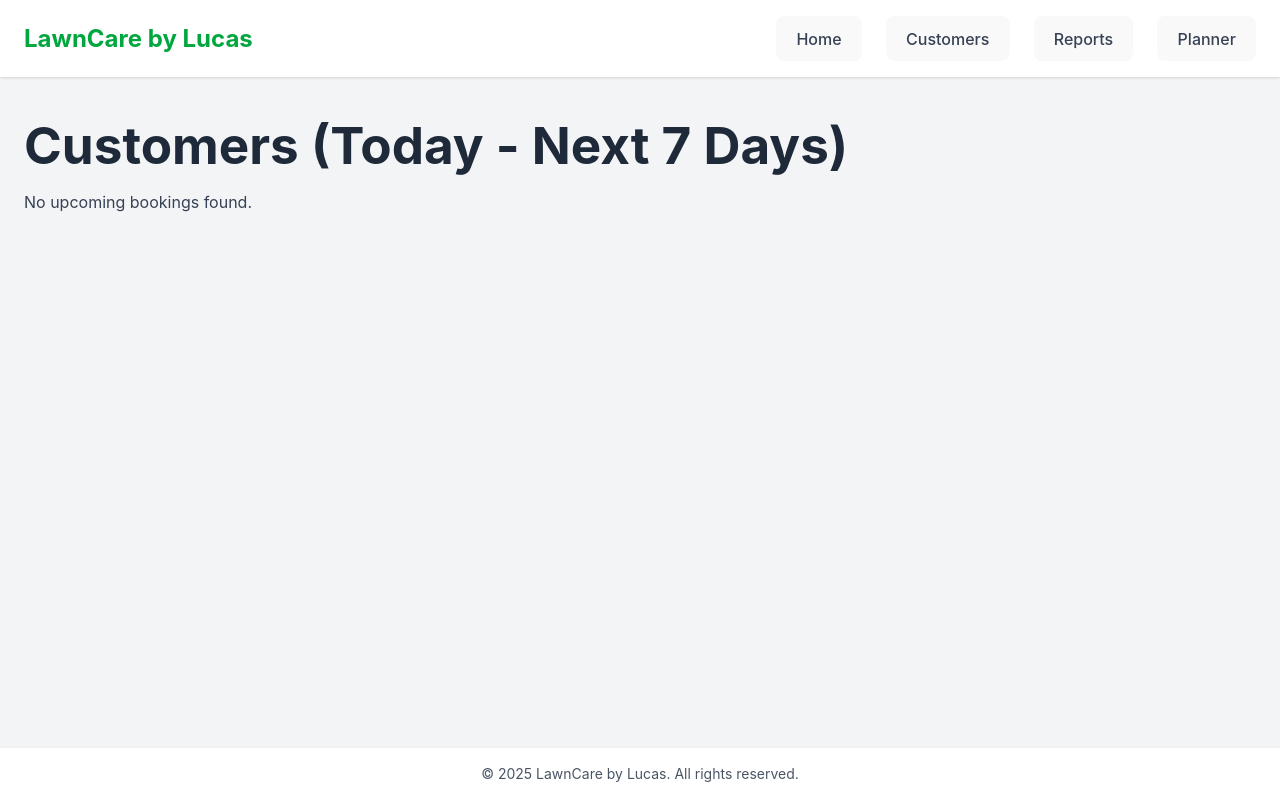
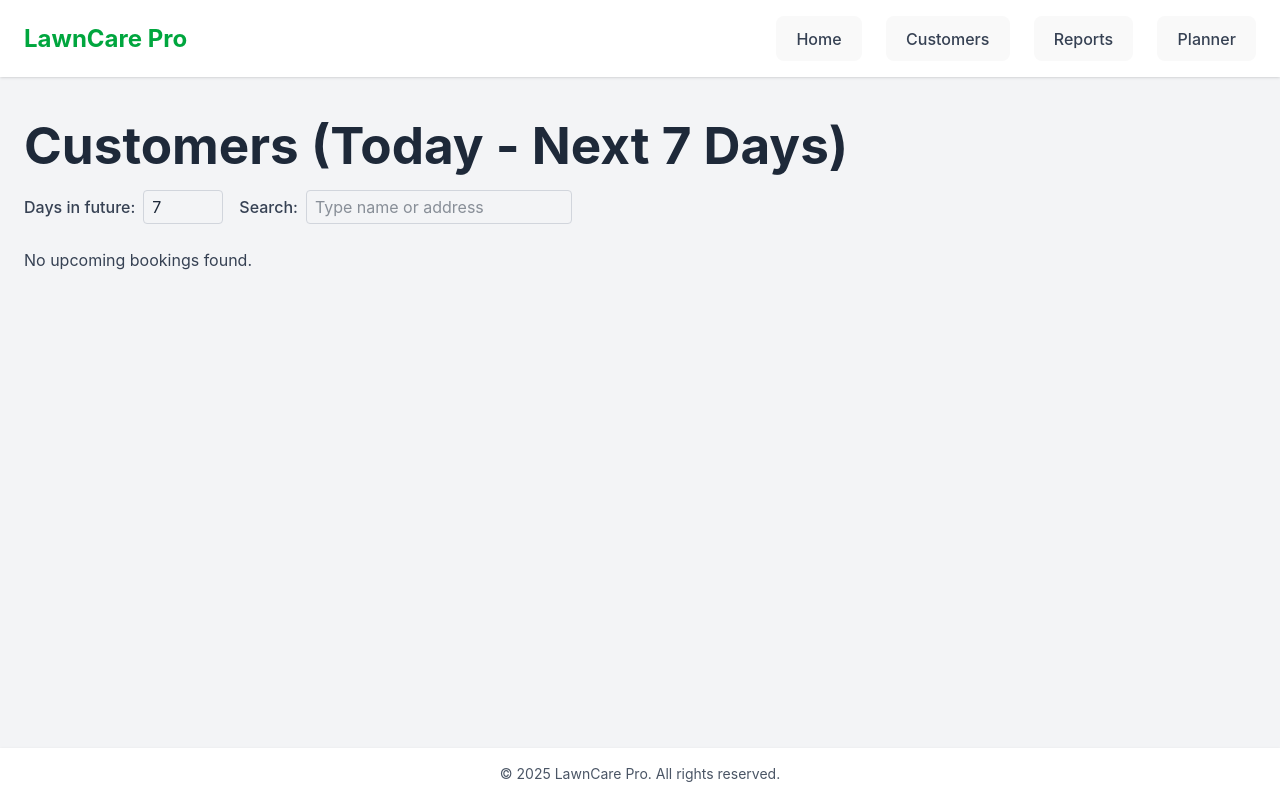
Before and after one commit to lucasr4200/LawncareWebsite, a React (Vite) app in the folder lawncare-website/: page /customers in a window 1280 px wide. Built offline with nearby package versions, Linux system fonts and the light colour scheme.

Commit message:
Added ExternalCustomerPage
Refactored the former CustomersPage to ExternalCustomerSite. This is because a new ineral CustomersPage was added. Customers can be searched for and viewed according to date, name and address.

```diff
--- a/lawncare-website/src/CustomersPage.jsx
+++ b/lawncare-website/src/CustomersPage.jsx
@@ -1,42 +1,71 @@
 import React, { useState, useEffect } from "react";
+import {useNavigate} from "react-router-dom";
 
 export default function CustomersPage() {
+    const navigate = useNavigate();
+    // Number of days in the future to display, default 7
+    const [futureDays, setFutureDays] = useState(7);
+
+    // The search term for names/addresses
+    const [searchTerm, setSearchTerm] = useState("");
+
+    // The final list of filtered bookings to display
     const [filteredBookings, setFilteredBookings] = useState([]);
 
     useEffect(() => {
+        // Whenever futureDays or searchTerm changes, re-filter the bookings
+        filterBookings();
+    }, [futureDays, searchTerm]);
+
+    // Grabs localStorage bookings, applies time range & searchTerm
+    const filterBookings = () => {
         const allBookings = JSON.parse(localStorage.getItem("bookings")) || [];
 
-        // Current date and time truncated to midnight
+        // 1) Filter by time range
         const today = new Date();
         today.setHours(0, 0, 0, 0);
 
-        // 7 days from now, also truncated to midnight
         const futureDate = new Date();
-        futureDate.setDate(futureDate.getDate() + 7);
+        futureDate.setDate(futureDate.getDate() + futureDays);
         futureDate.setHours(23, 59, 59, 999);
 
-        // Filter and sort
-        const inRange = allBookings.filter((booking) => {
-            const bookingDate = new Date(booking.time); // e.g. "2025-02-10T15:15"
+        let inRange = allBookings.filter((booking) => {
+            const bookingDate = new Date(booking.time);
             return bookingDate >= today && bookingDate <= futureDate;
         });
 
-        // Sort by date and time ascending
-        inRange.sort((a, b) => new Date(a.time) - new Date(b.time));
+        // 2) Filter by name/address search (case-insensitive)
+        const lowerSearch = searchTerm.toLowerCase();
+        let searched = inRange.filter((booking) => {
+            // Combine name + address match in one condition
+            return (
+                booking.name.toLowerCase().includes(lowerSearch) ||
+                booking.address.toLowerCase().includes(lowerSearch)
+            );
+        });
 
-        setFilteredBookings(inRange);
-    }, []);
+        // 3) Sort ascending by date/time
+        searched.sort((a, b) => new Date(a.time) - new Date(b.time));
 
+        setFilteredBookings(searched);
+    };
 
-    // Will add more filtering options along with the ability
-    // To view new time periods soon. Pricing integration will be tackled soon as well
+    // Handler for changing the futureDays input
+    const handleDaysChange = (e) => {
+        setFutureDays(Number(e.target.value));
+    };
+
+    // Handler for searching name/address
+    const handleSearchChange = (e) => {
+        setSearchTerm(e.target.value);
+    };
 
     return (
         <div className="min-h-screen bg-gray-100 flex flex-col">
             {/* Header */}
             <header className="bg-white shadow">
                 <div className="container mx-auto flex justify-between items-center py-4 px-6">
-                    <div className="text-2xl font-bold text-green-600">LawnCare by Lucas</div>
+                    <div className="text-2xl font-bold text-green-600">LawnCare Pro</div>
                     <nav className="flex space-x-6">
                         <button
                             onClick={() => navigate("/")}
@@ -69,8 +98,44 @@ export default function CustomersPage() {
             {/* Main Content */}
             <main className="container mx-auto flex-1 py-10 px-6">
                 <h1 className="text-2xl font-bold text-gray-800 mb-4">
-                    Customers (Today - Next 7 Days)
+                    Customers (Today - Next {futureDays} Day{futureDays !== 1 ? "s" : ""})
                 </h1>
+
+                {/* Filters Section */}
+                <div className="flex flex-wrap items-center mb-6 space-x-4">
+                    {/* Future Days Filter */}
+                    <div className="flex items-center space-x-2">
+                        <label htmlFor="futureDays" className="text-gray-700 font-medium">
+                            Days in future:
+                        </label>
+                        <input
+                            id="futureDays"
+                            type="number"
+                            min="0"
+                            max="365"
+                            value={futureDays}
+                            onChange={handleDaysChange}
+                            className="w-20 border border-gray-300 rounded px-2 py-1 text-gray-800"
+                        />
+                    </div>
+
+                    {/* Search Filter */}
+                    <div className="flex items-center space-x-2">
+                        <label htmlFor="searchTerm" className="text-gray-700 font-medium">
+                            Search:
+                        </label>
+                        <input
+                            id="searchTerm"
+                            type="text"
+                            placeholder="Type name or address"
+                            value={searchTerm}
+                            onChange={handleSearchChange}
+                            className="border border-gray-300 rounded px-2 py-1 text-gray-800"
+                        />
+                    </div>
+                </div>
+
+                {/* Display the Filtered Bookings */}
                 {filteredBookings.length === 0 ? (
                     <p className="text-gray-700">No upcoming bookings found.</p>
                 ) : (
@@ -101,7 +166,7 @@ export default function CustomersPage() {
             {/* Footer */}
             <footer className="bg-white shadow py-4">
                 <div className="container mx-auto text-center text-gray-600 text-sm">
-                    © 2025 LawnCare by Lucas. All rights reserved.
+                    © 2025 LawnCare Pro. All rights reserved.
                 </div>
             </footer>
         </div>
```
